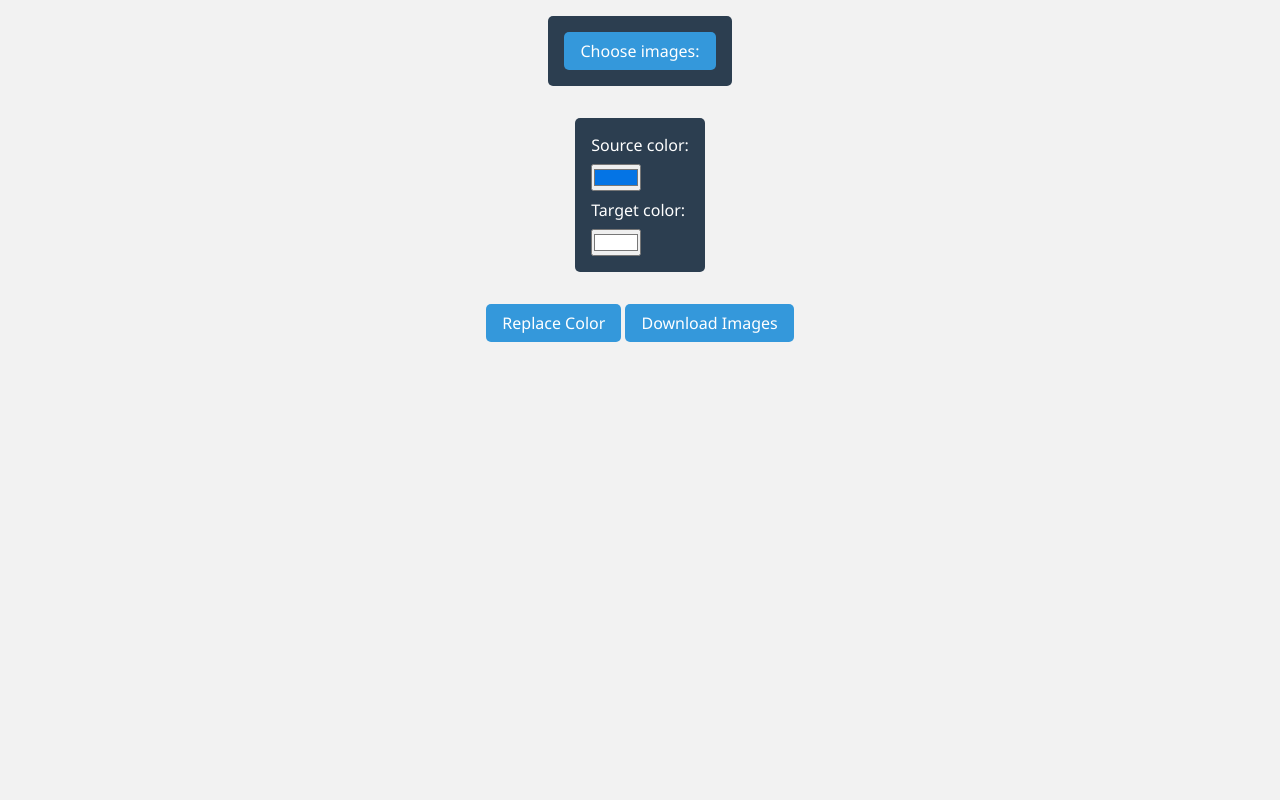
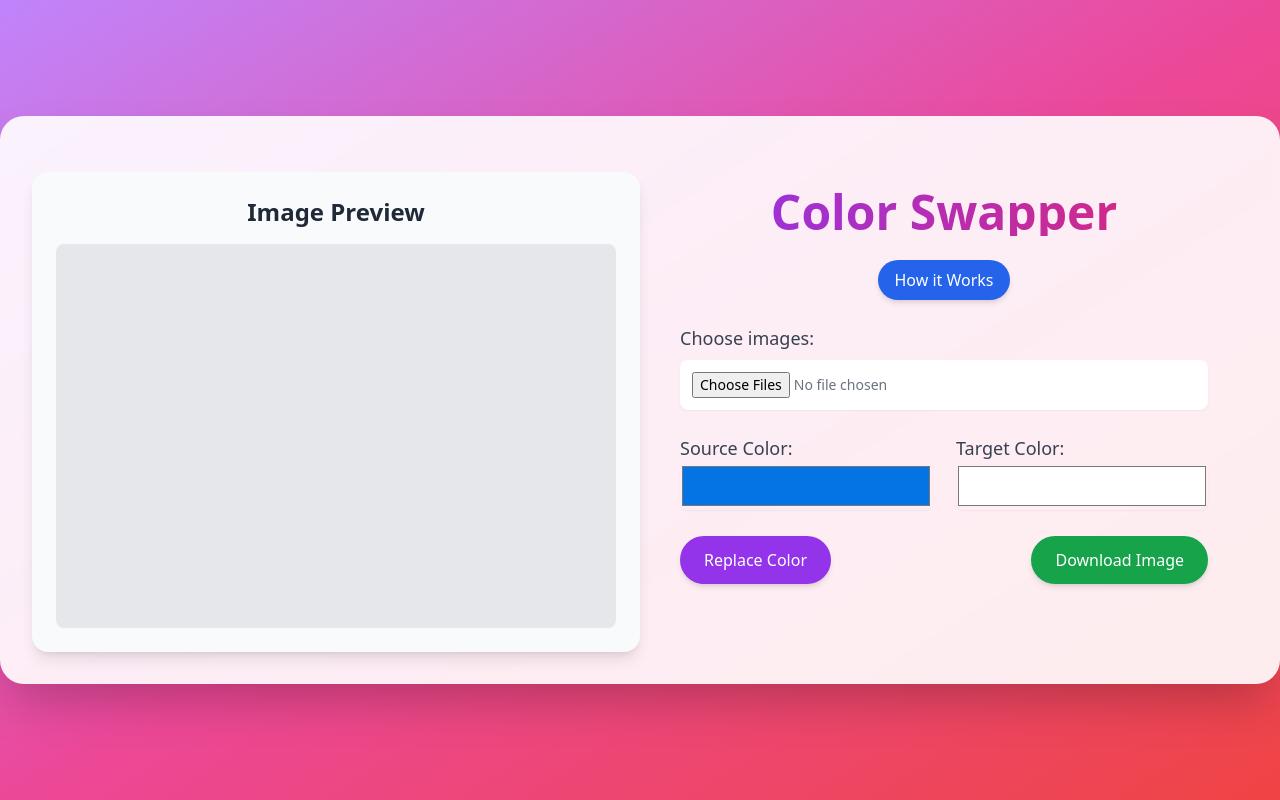
Before and after one commit to jschof1/color-swapper, a website: page index.html in a window 1280 px wide. Drawn offline with nearby package versions, Linux system fonts and the light colour scheme.

Commit message:
update styles

```diff
--- a/index.html
+++ b/index.html
@@ -8,28 +8,112 @@
   <meta name="keywords" content="color, swap, app">
   <meta name="author" content="Your Name">
   <meta name="theme-color" content="#0474E5">
+  <link rel="stylesheet" href="style.css">
   <title>Color Swapping App</title>
-  <link rel="stylesheet" href="style.css">
+  <script src="https://cdn.tailwindcss.com"></script>
 </head>
 
-<body>
-  <section class="input-section">
-    <label for="inputImages" class="custom-file-input">Choose images:
-      <input type="file" id="inputImages" accept="image/*" multiple>
-    </label>
-  </section>
-  <section class="color-section">
-    <label for="sourceColor">Source color:</label>
-    <input type="color" id="sourceColor" value="#0474E5">
-    <label for="targetColor">Target color:</label>
-    <input type="color" id="targetColor" value="#FFFFFF">
-  </section>
-  <section class="button-section">
-    <button id="processImages">Replace Color</button>
-    <button id="downloadImages">Download Images</button>
-  </section>
-  <section id="imageContainer"></section>
-    <script src="index.js"></script>
+<body
+  class="bg-gray-100 min-h-screen flex items-center justify-center bg-gradient-to-br from-purple-400 via-pink-500 to-red-500">
+
+  <!-- Main container that holds the entire content -->
+  <div class="w-full max-w-7xl p-24 bg-white/90 backdrop-blur-sm p-8 rounded-3xl shadow-2xl flex flex-col lg:flex-row space-y-6">
+
+    <!-- Right Section: Controls -->
+    <div class="w-full lg:w-1/2 flex p-10 flex-col space-y-6 lg:order-2">
+
+      <!-- Heading section -->
+      <div class="text-center">
+        <h1
+          class="text-4xl sm:text-5xl font-bold text-gray-800 bg-clip-text text-transparent bg-gradient-to-r from-purple-600 to-pink-600 mb-6">
+          Color Swapper
+        </h1>
+        <button id="openModal" class="bg-blue-600 text-white py-2 px-4 rounded-full shadow-md hover:bg-blue-700 transition">
+          How it Works
+        </button>
+      </div>
+
+      <!-- Input Section -->
+      <section class="input-section w-full">
+        <label for="inputImages" class="block text-lg font-medium text-gray-700 mb-2">Choose images:</label>
+        <input type="file" id="inputImages" accept="image/*" multiple
+          class="block w-full text-sm text-gray-500 border border-gray-300 rounded-lg cursor-pointer bg-white p-3 shadow-sm hover:shadow-md transition">
+      </section>
+
+      <!-- Color Section -->
+      <section class="color-section w-full grid grid-cols-1 sm:grid-cols-2 gap-6">
+        <!-- Source Color -->
+        <div>
+          <label for="sourceColor" class="block text-lg font-medium text-gray-700">Source Color:</label>
+          <input type="color" id="sourceColor" value="#0474E5"
+            class="w-full h-12 border border-gray-300 rounded-lg shadow-sm hover:shadow-md transition">
+        </div>
+
+        <!-- Target Color -->
+        <div>
+          <label for="targetColor" class="block text-lg font-medium text-gray-700">Target Color:</label>
+          <input type="color" id="targetColor" value="#FFFFFF"
+            class="w-full h-12 border border-gray-300 rounded-lg shadow-sm hover:shadow-md transition">
+        </div>
+      </section>
+
+      <!-- Button Section -->
+      <section class="button-section w-full flex flex-col justify-between  sm:flex-row sm:space-y-0 sm:space-x-4">
+        <button id="processImages"
+          class="w-full sm:w-auto bg-purple-600 text-white py-3 px-6 rounded-full shadow-md hover:bg-purple-700 transition">
+          Replace Color
+        </button>
+        <button id="downloadImages"
+          class="w-full sm:w-auto bg-green-600 text-white py-3 px-6 rounded-full shadow-md hover:bg-green-700 transition">
+          Download Image
+        </button>
+      </section>
+    </div>
+
+    <!-- Left Section: Image Preview -->
+    <div class="w-full lg:w-1/2 bg-gray-50 p-6 rounded-2xl shadow-lg order-2 lg:order-1">
+      <h2 class="text-2xl font-bold text-gray-800 mb-4 text-center">Image Preview</h2>
+      <section id="imageContainer" class="w-full h-72 sm:h-96 bg-gray-200 rounded-lg p-4 flex items-center justify-center">
+        <!-- Image Preview Will Go Here -->
+      </section>
+    </div>
+
+  </div>
+
+  <!-- Modal (Initially Hidden) -->
+  <div id="modal" class="fixed inset-0 bg-gray-900 bg-opacity-50 hidden flex items-center justify-center z-50">
+    <div class="bg-white rounded-2xl p-8 max-w-lg w-full shadow-2xl">
+      <h2 class="text-2xl font-bold mb-4 text-gray-800">How It Works</h2>
+      <ol class="list-decimal pl-6 space-y-3 text-gray-700">
+        <li>Upload an image using the "Choose images" button.</li>
+        <li>Click on the "Source Color" picker and select a color from the image you want to replace.</li>
+        <li>Click on the "Target Color" picker and choose the color you want to replace it with.</li>
+        <li>Click "Replace Color" to preview the changes in the image.</li>
+        <li>Once satisfied, click "Download Image" to save the modified image.</li>
+      </ol>
+      <button id="closeModal"
+        class="mt-6 bg-blue-600 text-white py-3 px-6 rounded-full shadow-md hover:bg-blue-700 transition">
+        Got it!
+      </button>
+    </div>
+  </div>
+
+  <script>
+    // JavaScript to toggle the modal
+    const openModalButton = document.getElementById('openModal');
+    const closeModalButton = document.getElementById('closeModal');
+    const modal = document.getElementById('modal');
+
+    openModalButton.addEventListener('click', () => {
+      modal.classList.remove('hidden');
+    });
+
+    closeModalButton.addEventListener('click', () => {
+      modal.classList.add('hidden');
+    });
+  </script>
+
+  <script src="index.js"></script>
 </body>
 
 </html>
--- a/style.css
+++ b/style.css
@@ -1,84 +1,25 @@
-:root {
-  --primary-color: #2c3e50;
-  --secondary-color: #3498db;
-  --text-color: #ffffff;
-  --background-color: #f2f2f2;
+/* Reset default styles for inputs and buttons */
+input,
+button {
+    appearance: none;
+    -webkit-appearance: none;
+    -moz-appearance: none;
+    border: none;
+    background: none;
+    padding: 0;
+    margin: 0;
+    font-family: inherit;
+    font-size: inherit;
+    line-height: inherit;
+    color: inherit;
 }
 
-* {
-  margin: 0;
-  padding: 0;
-  box-sizing: border-box;
-  font-family: 'Segoe UI', Tahoma, Geneva, Verdana, sans-serif;
+/* Ensure inputs and buttons are still accessible */
+input:focus,
+button:focus {
+    outline: none;
 }
 
-body {
-  background-color: var(--background-color);
-  display: flex;
-  flex-direction: column;
-  align-items: center;
-}
-
-header {
-  background-color: var(--primary-color);
-  width: 100%;
-  padding: 1rem;
-}
-
-header h1 {
-  color: var(--text-color);
-  font-size: 2rem;
-  text-align: center;
-}
-
-main {
-  display: grid;
-  grid-template-columns: repeat(auto-fit, minmax(300px, 1fr));
-  gap: 1rem;
-  padding: 1rem;
-  width: 80%;
-  max-width: 1200px;
-}
-
-.input-section,
-.color-section {
-  display: flex;
-  flex-direction: column;
-  gap: 0.5rem;
-  padding: 1rem;
-  margin: 1rem;
-  background-color: var(--primary-color);
-  color: var(--text-color);
-  border-radius: 5px;
-}
-
-.color-section {
-  grid-column: span 2;
-}
-
-input[type="file"] {
-  cursor: pointer;
-}
-
-button {
-  background-color: var(--secondary-color);
-  color: var(--text-color);
-  border: none;
-  padding: 0.5rem 1rem;
-  border-radius: 5px;
-  font-size: 1rem;
-  cursor: pointer;
-  margin-top: 1rem;
-  transition: background-color 0.2s ease;
-}
-
-button:hover {
-  background-color: #2980b9;
-}
-
-button:active {
-  background-color: #1e6a9c;
-}
 
 #imageContainer {
   display: flex;
@@ -92,36 +33,7 @@ button:active {
 canvas {
   border: 1px solid var(--primary-color);
   border-radius: 5px;
-  max-width: 20rem;
-  max-height: 20rem;
+  /* make biggest it can be without stretching image */
+  max-width: 100%;
+  height: 100%;
 }
-
-.custom-file-input {
-  display: inline-block;
-  position: relative;
-  cursor: pointer;
-  padding: 0.5rem 1rem;
-  background-color: var(--secondary-color);
-  color: var(--text-color);
-  border-radius: 5px;
-  font-size: 1rem;
-  transition: background-color 0.2s ease;
-}
-
-.custom-file-input:hover {
-  background-color: #2980b9;
-}
-
-.custom-file-input:active {
-  background-color: #1e6a9c;
-}
-
-.custom-file-input input[type="file"] {
-  position: absolute;
-  left: 0;
-  top: 0;
-  width: 100%;
-  height: 100%;
-  opacity: 0;
-  cursor: pointer;
-}
```
